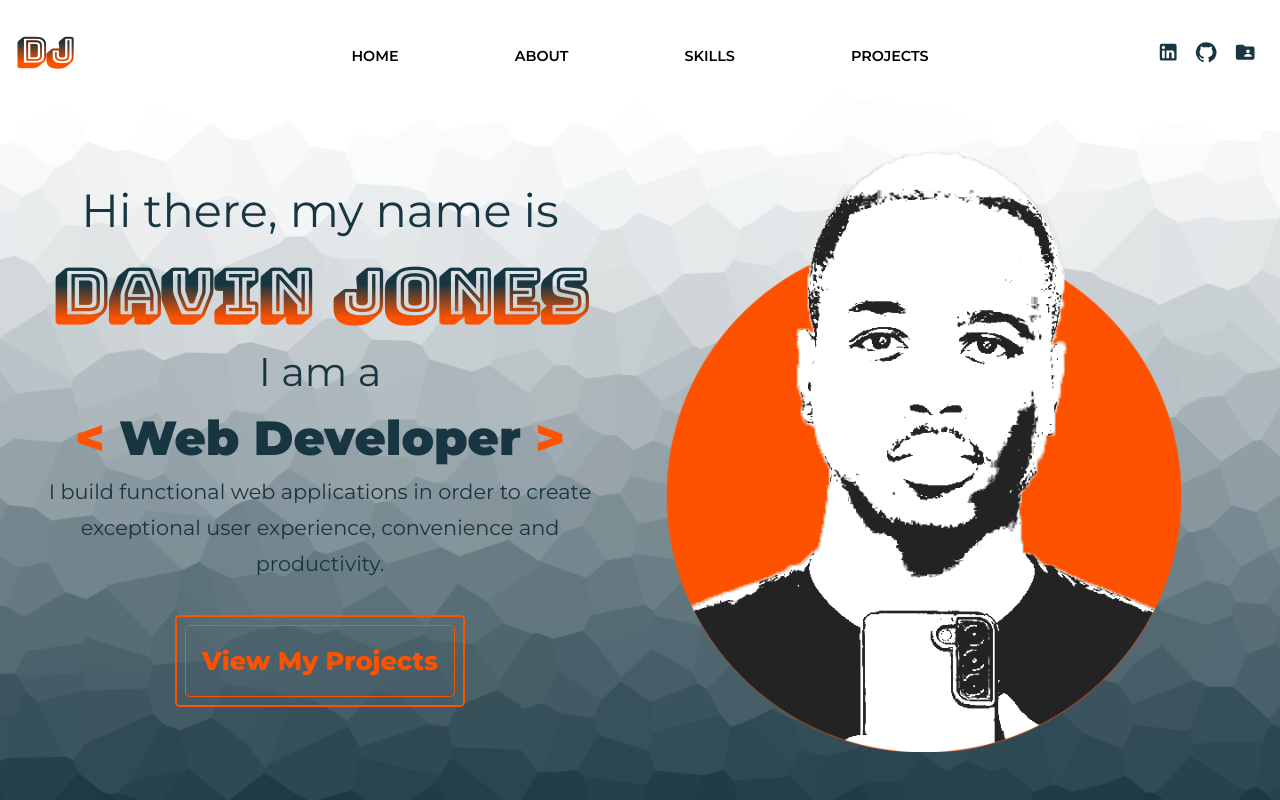
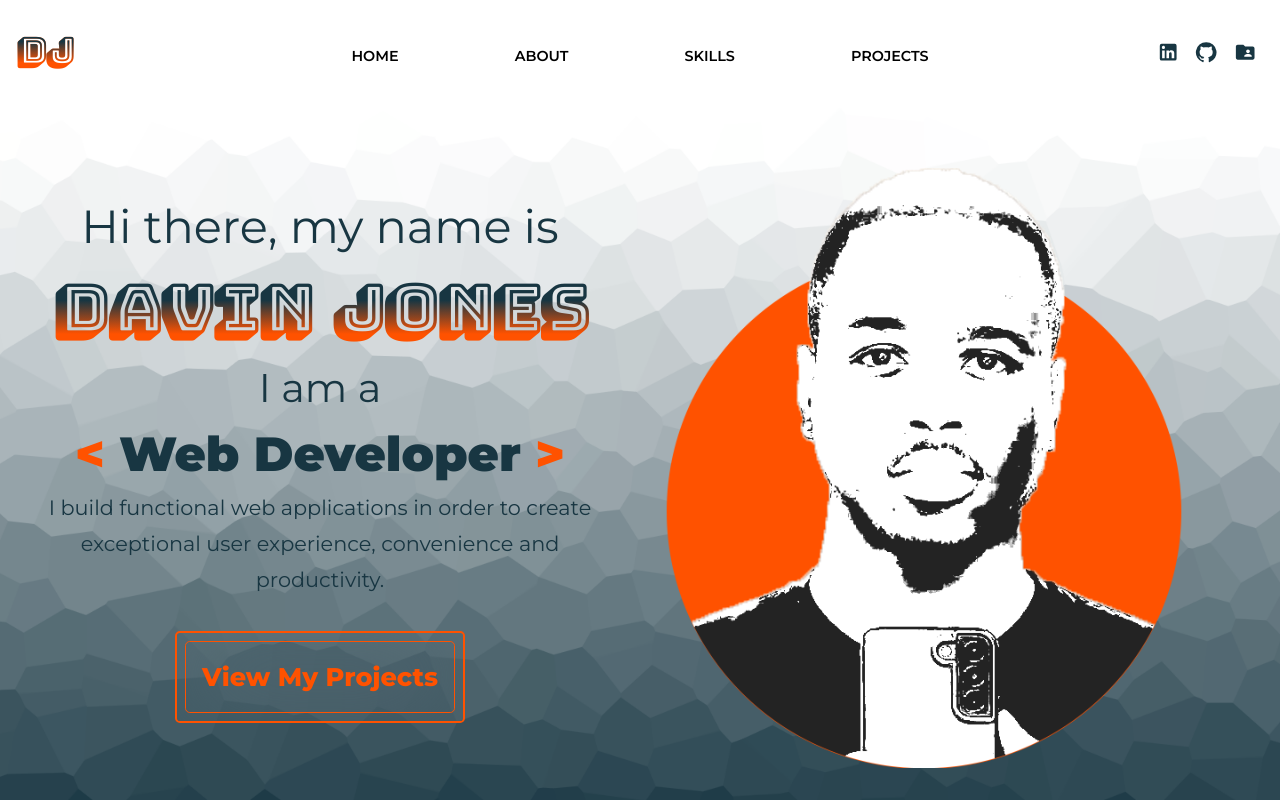
Before and after one commit to NovaSharx/Portfolio-Website, a React (Create React App) app: page / in a window 1280 px wide. Shown: the top 800 px of the page. Built offline with nearby package versions, Linux system fonts and the light colour scheme.

Commit message:
Added a top margin to hero- section.

```diff
--- a/src/stylesheets/css/main.css
+++ b/src/stylesheets/css/main.css
@@ -584,6 +584,7 @@ p {
 }
 
 #hero-section {
+  margin-top: 1rem;
   display: flex;
   justify-content: space-between;
   align-items: center;
--- a/src/stylesheets/scss/section/_hero-section.scss
+++ b/src/stylesheets/scss/section/_hero-section.scss
@@ -6,6 +6,7 @@
 }
 
 #hero-section {
+    margin-top: 1rem;
     display: flex;
     justify-content: space-between;
     align-items: center;
```
Also changed, not shown: 1 other file (tests, documents, lock files or other folders).
